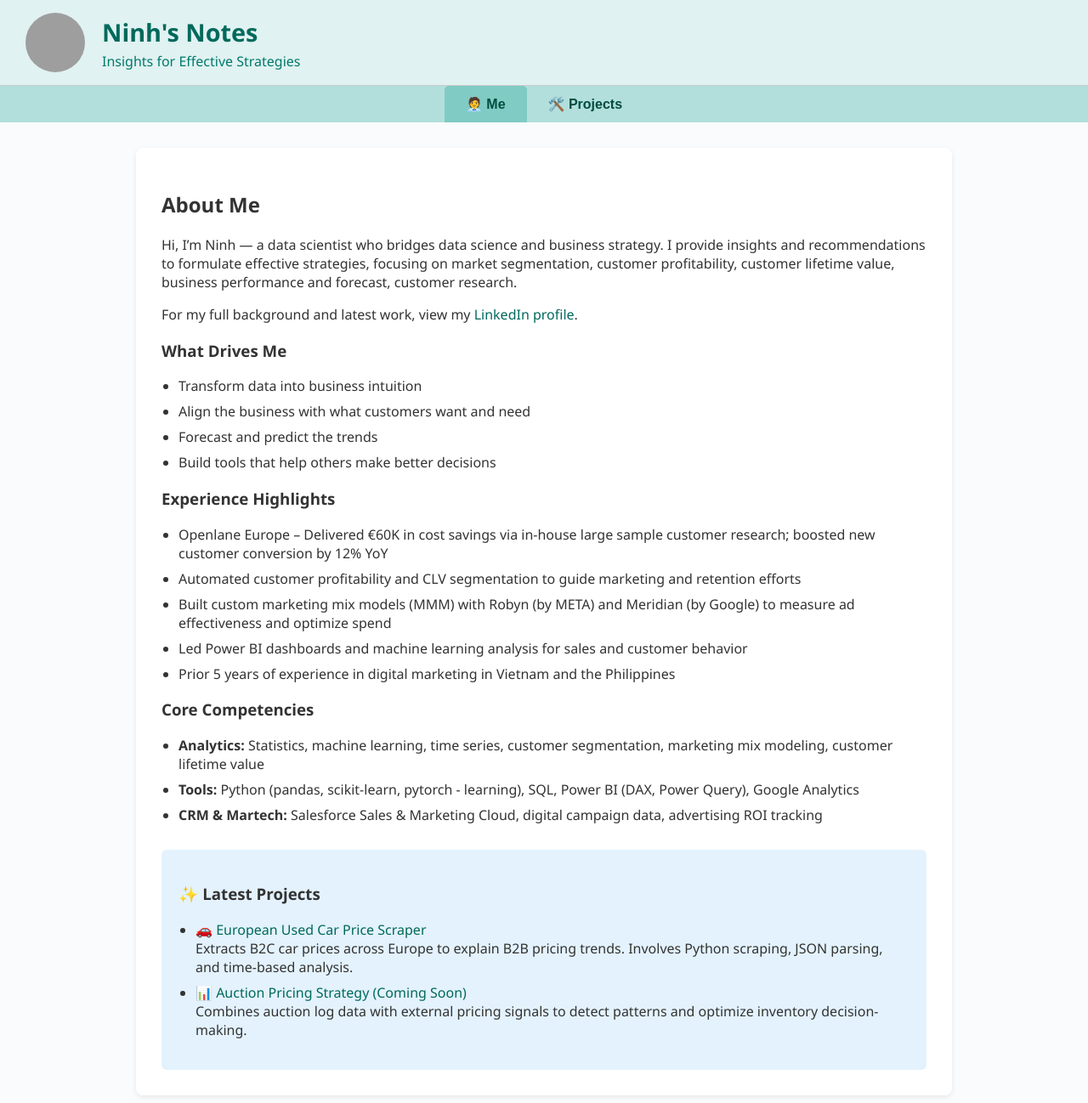
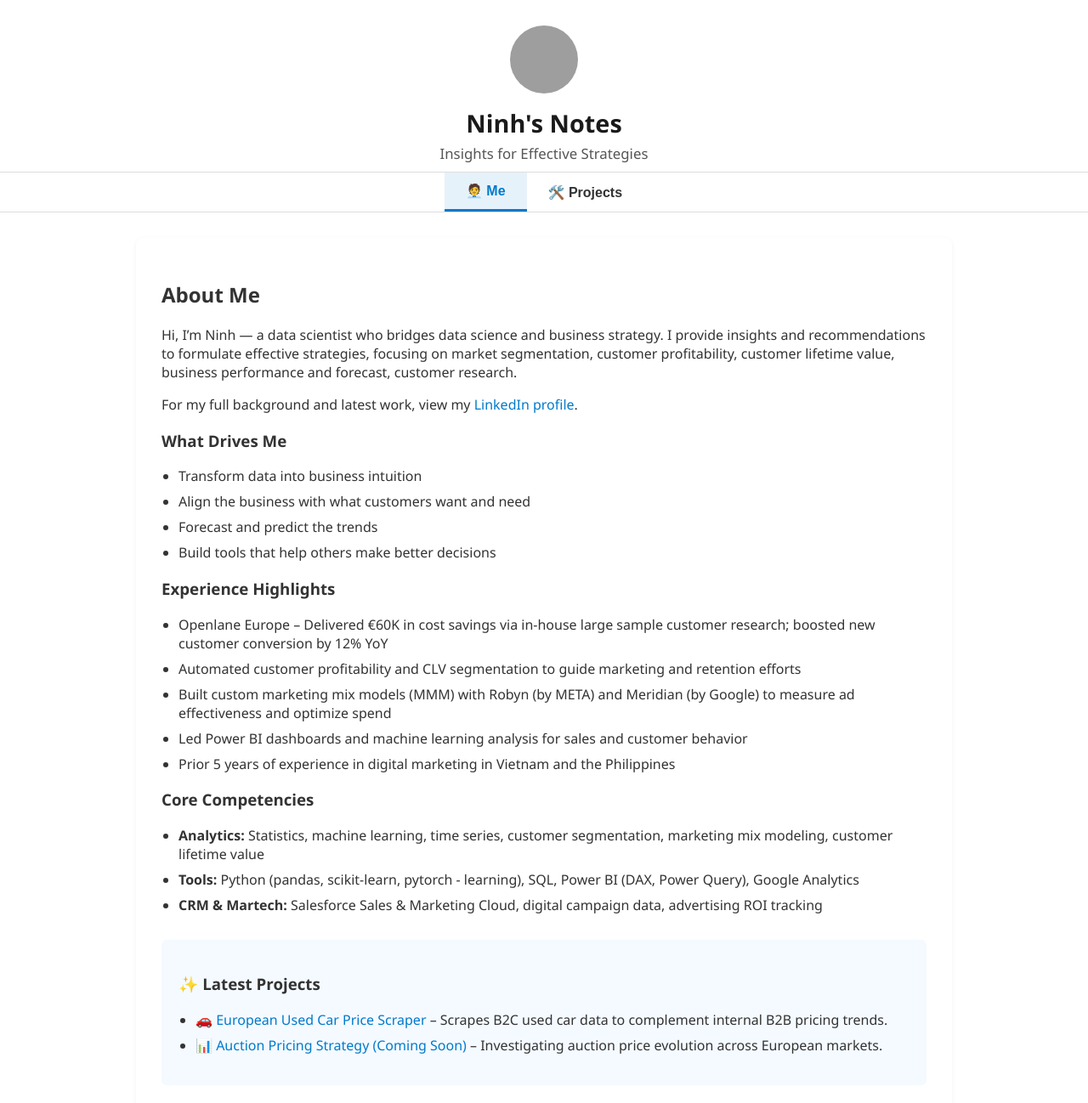
Before and after one commit to NinhLouis/NinhLouis.github.io, a plain HTML site: page index.html in a window 1280 px wide. Shown: the whole page at 85% size. Drawn offline with Linux system fonts and the light colour scheme; grey boxes are pictures that could not be loaded.

Commit message:
Update index.html

```diff
--- a/index.html
+++ b/index.html
@@ -3,57 +3,65 @@
 <head>
   <meta charset="UTF-8" />
   <meta name="viewport" content="width=device-width, initial-scale=1.0" />
-  <title> Ninh | Portfolio</title>
+  <title>Ninh's Notes | Portfolio</title>
   <style>
     body {
       font-family: 'Segoe UI', Tahoma, sans-serif;
       margin: 0;
       padding: 0;
-      background: #f9fbfc;
+      background: #ffffff;
       color: #333;
     }
+
     header {
-      display: flex;
-      align-items: center;
-      background: #e0f2f1;
-      padding: 15px 30px;
-      border-bottom: 1px solid #ccc;
+      text-align: center;
+      padding: 30px 20px 10px;
+      background: white;
     }
+
     header img {
       border-radius: 50%;
-      width: 70px;
-      height: 70px;
-      margin-right: 20px;
+      width: 80px;
+      height: 80px;
+      margin-bottom: 10px;
     }
-    header .title-group h1 {
+
+    header h1 {
       margin: 0;
       font-size: 1.8em;
-      color: #00695c;
+      color: #1a1a1a;
     }
-    header .title-group p {
-      margin: 4px 0 0;
-      color: #00796b;
-      font-weight: 500;
+
+    header p {
+      margin: 5px 0 0;
+      font-size: 1.05em;
+      color: #555;
     }
 
     nav {
       display: flex;
       justify-content: center;
-      background: #b2dfdb;
+      background: #ffffff;
+      border-top: 1px solid #ddd;
+      border-bottom: 1px solid #ddd;
     }
+
     nav button {
       padding: 12px 25px;
       border: none;
       background: transparent;
       font-size: 16px;
       cursor: pointer;
-      color: #004d40;
       font-weight: 600;
+      color: #333;
+      transition: background 0.2s, color 0.2s;
     }
+
     nav button:hover,
     nav button.active {
-      background: #80cbc4;
-      border-radius: 5px 5px 0 0;
+      background: #e6f2fa;
+      color: #007acc;
+      border-bottom: 3px solid #007acc;
     }
 
     section {
@@ -63,29 +71,33 @@
       padding: 30px;
       border-radius: 8px;
       display: none;
-      box-shadow: 0 2px 6px rgba(0,0,0,0.08);
+      box-shadow: 0 2px 6px rgba(0, 0, 0, 0.05);
     }
+
     section.active {
       display: block;
     }
 
     .highlight-section {
-      background: #e3f2fd;
+      background: #f4faff;
       padding: 20px;
       margin-top: 30px;
       border-radius: 6px;
     }
 
     a {
-      color: #00695c;
+      color: #007acc;
       text-decoration: none;
     }
+
     a:hover {
       text-decoration: underline;
     }
+
     ul {
       padding-left: 20px;
     }
+
     ul li {
       margin-bottom: 8px;
     }
@@ -94,10 +106,8 @@
 <body>
   <header>
     <img src="https://github.com/NinhLouis.png" alt="Ninh Louis Avatar" />
-    <div class="title-group">
-      <h1>Ninh's Notes</h1>
-      <p>Insights for Effective Strategies</p>
-    </div>
+    <h1>Ninh's Notes</h1>
+    <p>Insights for Effective Strategies</p>
   </header>
 
   <nav>
@@ -141,15 +151,8 @@
 
     <div class="highlight-section">
       <h3>✨ Latest Projects</h3>
-      <ul>
-        <li>
-          <a href="projects/used-car-scraper/">🚗 European Used Car Price Scraper</a><br />
-          Extracts B2C car prices across Europe to explain B2B pricing trends. Involves Python scraping, JSON parsing, and time-based analysis.
-        </li>
-        <li>
-          <a href="projects/another-project/">📊 Auction Pricing Strategy (Coming Soon)</a><br />
-          Combines auction log data with external pricing signals to detect patterns and optimize inventory decision-making.
-        </li>
+      <ul id="latest-projects">
+        <!-- Filled automatically -->
       </ul>
     </div>
   </section>
@@ -159,7 +162,7 @@
     <p>
       Some big or small projects to remember in my data path:
     </p>
-    <ul>
+    <ul id="project-list">
       <li>
         <a href="projects/used-car-scraper/">🚗 European Used Car Price Scraper</a>
         – Scrapes B2C used car data to complement internal B2B pricing trends.
@@ -178,6 +181,18 @@
       document.getElementById(tabId).classList.add("active");
       event.target.classList.add("active");
     }
+
+    // Clone first 2 projects into the 'latest projects' list
+    document.addEventListener("DOMContentLoaded", function () {
+      const allProjects = document.querySelectorAll("#project-list li");
+      const latestList = document.getElementById("latest-projects");
+      allProjects.forEach((item, i) => {
+        if (i < 2) {
+          const clone = item.cloneNode(true);
+          latestList.appendChild(clone);
+        }
+      });
+    });
   </script>
 </body>
 </html>
```
